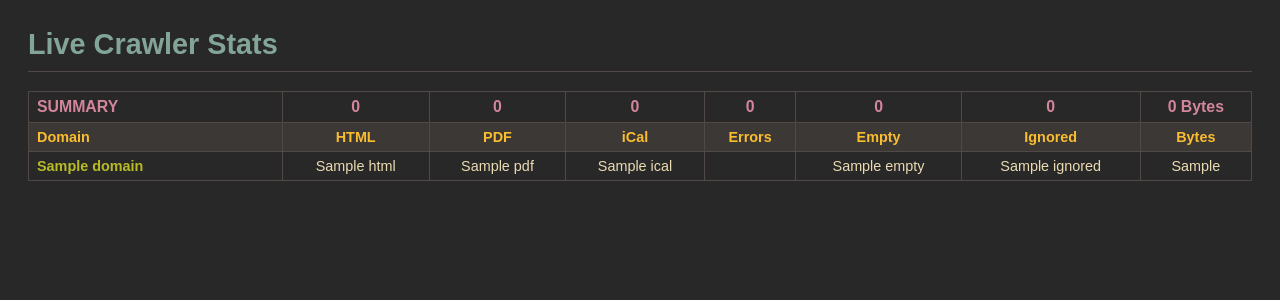
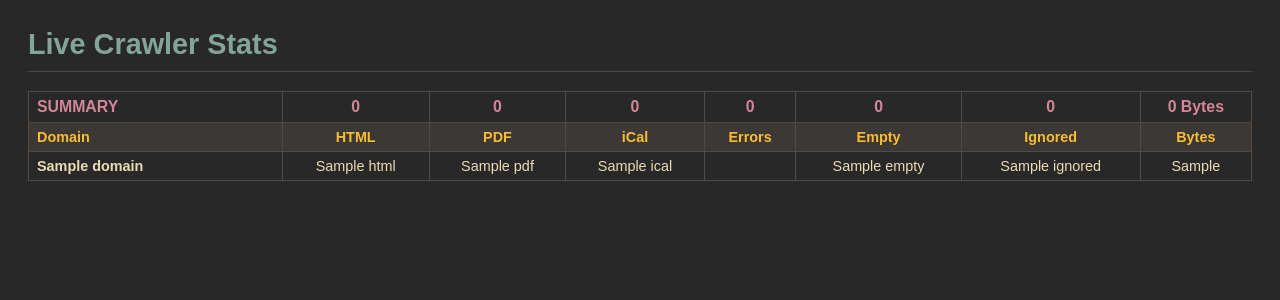
Before and after one commit to lndrlng/ask_THWS, a Python web app: template thws_scraper/thws_scraper/templates/stats.html in a window 1280 px wide. Shown: the top 300 px of the page. Run offline with Jinja, Linux system fonts and the light colour scheme; the template is opened without the code that fills it: most values are stand-ins (such as "Sample title", 1, 10 or a date in 2020).

Commit message:
fix colors

```diff
--- a/thws_scraper/thws_scraper/templates/stats.html
+++ b/thws_scraper/thws_scraper/templates/stats.html
@@ -50,7 +50,7 @@
         }
 
         .domain-name {
-            color: #b8bb26;
+            color: #ebdbb2;
             font-weight: bold;
         }
 
```
